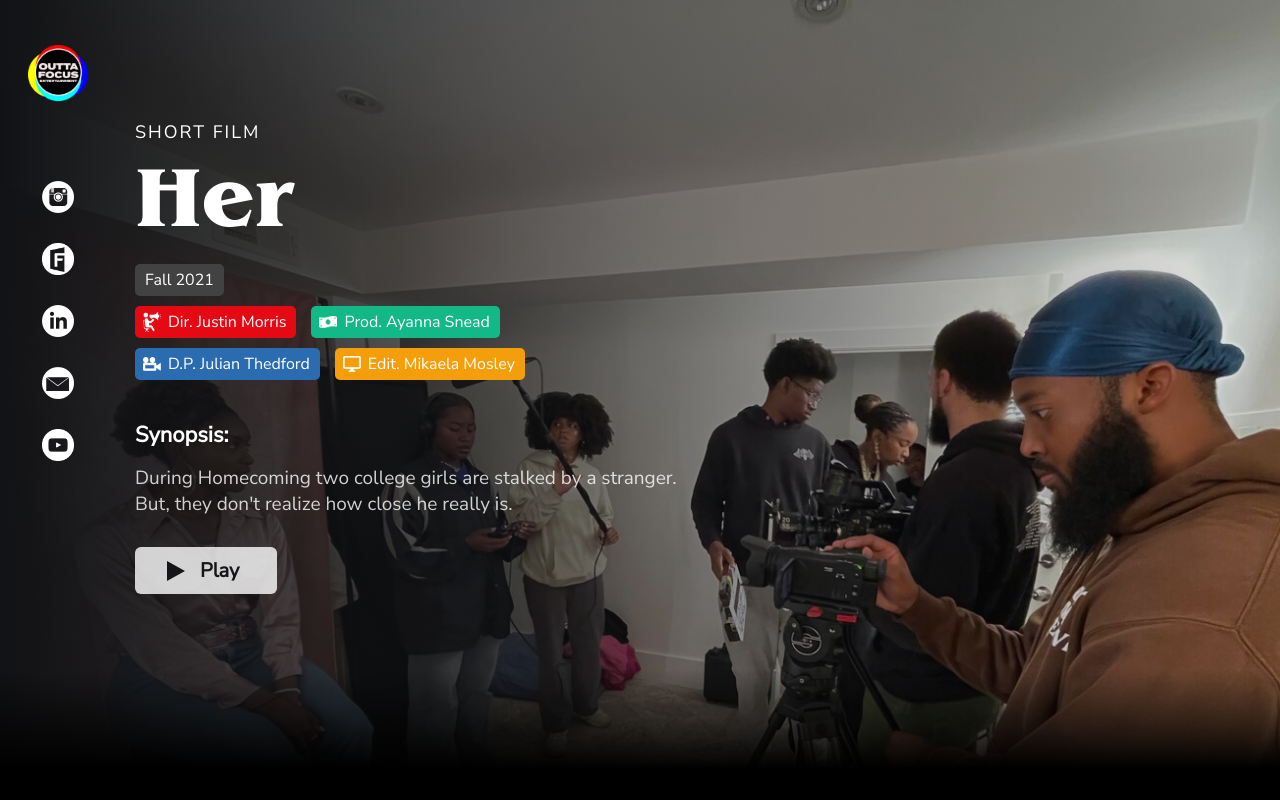
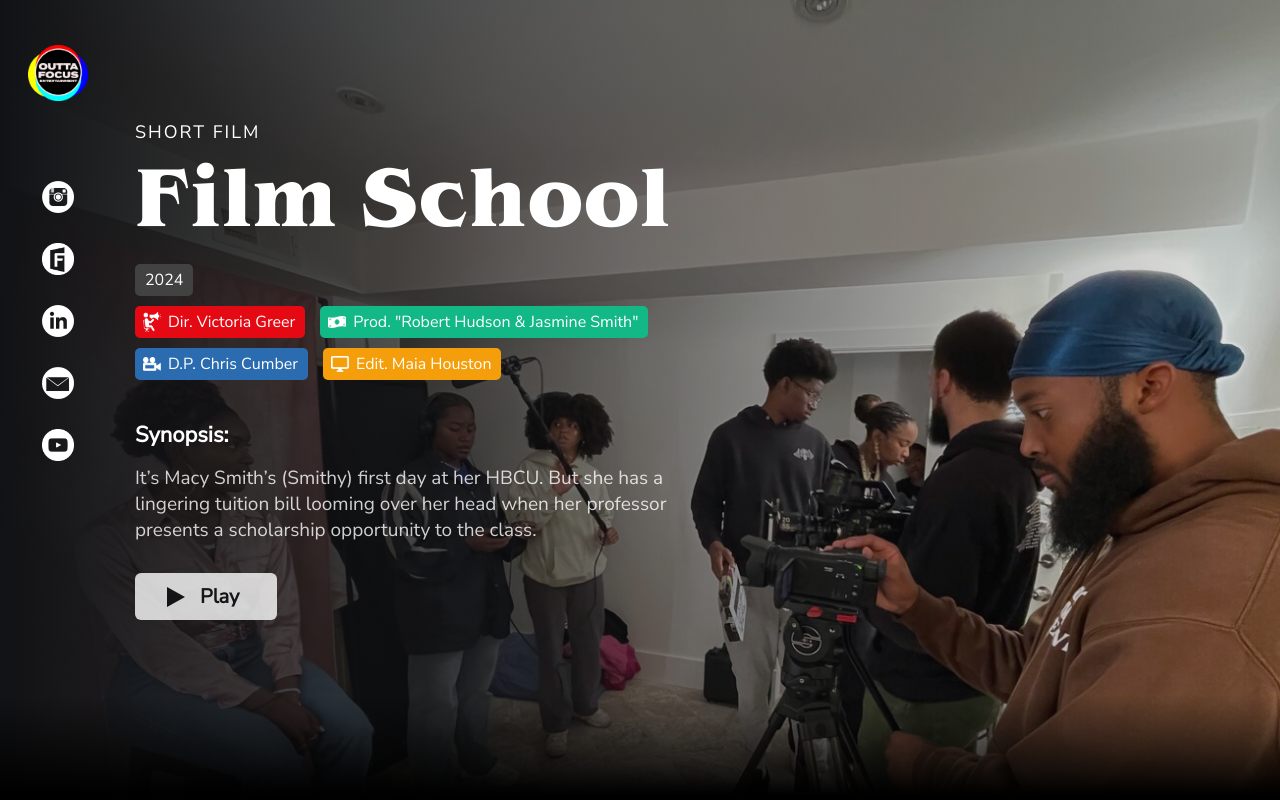
Before and after one commit to willhoppin/howard-thesis-2, an Angular app: page /filmschool in a window 1280 px wide. Built offline with nearby package versions, Linux system fonts and the light colour scheme.

Commit message:
love machine and hag and film school

```diff
--- a/src/app/feature-pages/coding/filmschool/filmschool.component.html
+++ b/src/app/feature-pages/coding/filmschool/filmschool.component.html
@@ -6,32 +6,33 @@
                 <div class="w-series">
                     <div class="series">SHORT FILM</div>
                 </div>
-                <div class="series-title">Her</div>
+                <div class="series-title">Film School</div>
                 <div class="info-bar">
-                    <div class="date">Fall 2021</div>
+                    <div class="date">2024</div>
                     <div class="episodes">1 Episode</div>
                     <div class="tools">
                         <div class="tag director">
                             <img class="tag-icon" src="/assets/tags/dir.png"/>
-                            <div class="tag-text">Dir. Justin Morris</div>
+                            <div class="tag-text">Dir. Victoria Greer</div>
                         </div>
                         <div class="tag producer">
                             <img class="tag-icon" src="/assets/tags/prod.png"/>
-                            <div class="tag-text">Prod. Ayanna Snead</div>
+                            <div class="tag-text">Prod. "Robert Hudson & Jasmine Smith"</div>
                         </div>
                         <div class="tag dp">
                             <img class="tag-icon" src="/assets/tags/dp.png"/>
-                            <div class="tag-text">D.P. Julian Thedford</div>
+                            <div class="tag-text">D.P. Chris Cumber</div>
                         </div>
                         <div class="tag editor">
                             <img class="tag-icon" src="/assets/tags/edit.png"/>
-                            <div class="tag-text">Edit. Mikaela Mosley</div>
+                            <div class="tag-text">Edit. Maia Houston</div>
                         </div>
                     </div>
                 </div>
                 <div class="episode-title">Synopsis:</div>
                 <div class="episode-description">
-                    During Homecoming two college girls are stalked by a stranger. But, they don't realize how close he really is.                <a class="link" href="https://youtu.be/vyHthRq4wVM" target="_blank">
+                    It’s Macy Smith’s (Smithy) first day at her HBCU. But she has a lingering tuition bill looming over her head when her professor presents a scholarship opportunity to the class.
+                    <a class="link" href="https://youtu.be/HkadewVptrw" target="_blank">
                     <div class="play-button">
                         <div class="play"></div>
                         Play
--- a/src/app/feature-pages/coding/hag/hag.component.html
+++ b/src/app/feature-pages/coding/hag/hag.component.html
@@ -8,7 +8,7 @@
                 </div>
                 <div class="series-title">Hag.</div>
                 <div class="info-bar">
-                    <div class="date">Fall 2021</div>
+                    <div class="date">2024</div>
                     <div class="episodes">1 Episode</div>
                     <div class="tools">
                         <div class="tag director">
--- a/src/app/feature-pages/coding/lovemachine/lovemachine.component.html
+++ b/src/app/feature-pages/coding/lovemachine/lovemachine.component.html
@@ -6,32 +6,33 @@
                 <div class="w-series">
                     <div class="series">SHORT FILM</div>
                 </div>
-                <div class="series-title">Her</div>
+                <div class="series-title">Love Machine</div>
                 <div class="info-bar">
-                    <div class="date">Fall 2021</div>
+                    <div class="date">2024</div>
                     <div class="episodes">1 Episode</div>
                     <div class="tools">
                         <div class="tag director">
                             <img class="tag-icon" src="/assets/tags/dir.png"/>
-                            <div class="tag-text">Dir. Justin Morris</div>
+                            <div class="tag-text">Dir. Ariana Lorelei Smith</div>
                         </div>
                         <div class="tag producer">
                             <img class="tag-icon" src="/assets/tags/prod.png"/>
-                            <div class="tag-text">Prod. Ayanna Snead</div>
+                            <div class="tag-text">Prod. Kidist Habte & Kaelin Smith</div>
                         </div>
                         <div class="tag dp">
                             <img class="tag-icon" src="/assets/tags/dp.png"/>
-                            <div class="tag-text">D.P. Julian Thedford</div>
+                            <div class="tag-text">D.P. Kitoko Diva</div>
                         </div>
                         <div class="tag editor">
                             <img class="tag-icon" src="/assets/tags/edit.png"/>
-                            <div class="tag-text">Edit. Mikaela Mosley</div>
+                            <div class="tag-text">Edit. Shane Williamson</div>
                         </div>
                     </div>
                 </div>
                 <div class="episode-title">Synopsis:</div>
                 <div class="episode-description">
-                    During Homecoming two college girls are stalked by a stranger. But, they don't realize how close he really is.                <a class="link" href="https://youtu.be/vyHthRq4wVM" target="_blank">
+                    A girl wants to ask out her best friend but her homicidal robot ex gets in the way.
+                    <a class="link" href="https://youtu.be/iv3Y9nioWTk" target="_blank">
                     <div class="play-button">
                         <div class="play"></div>
                         Play
```
